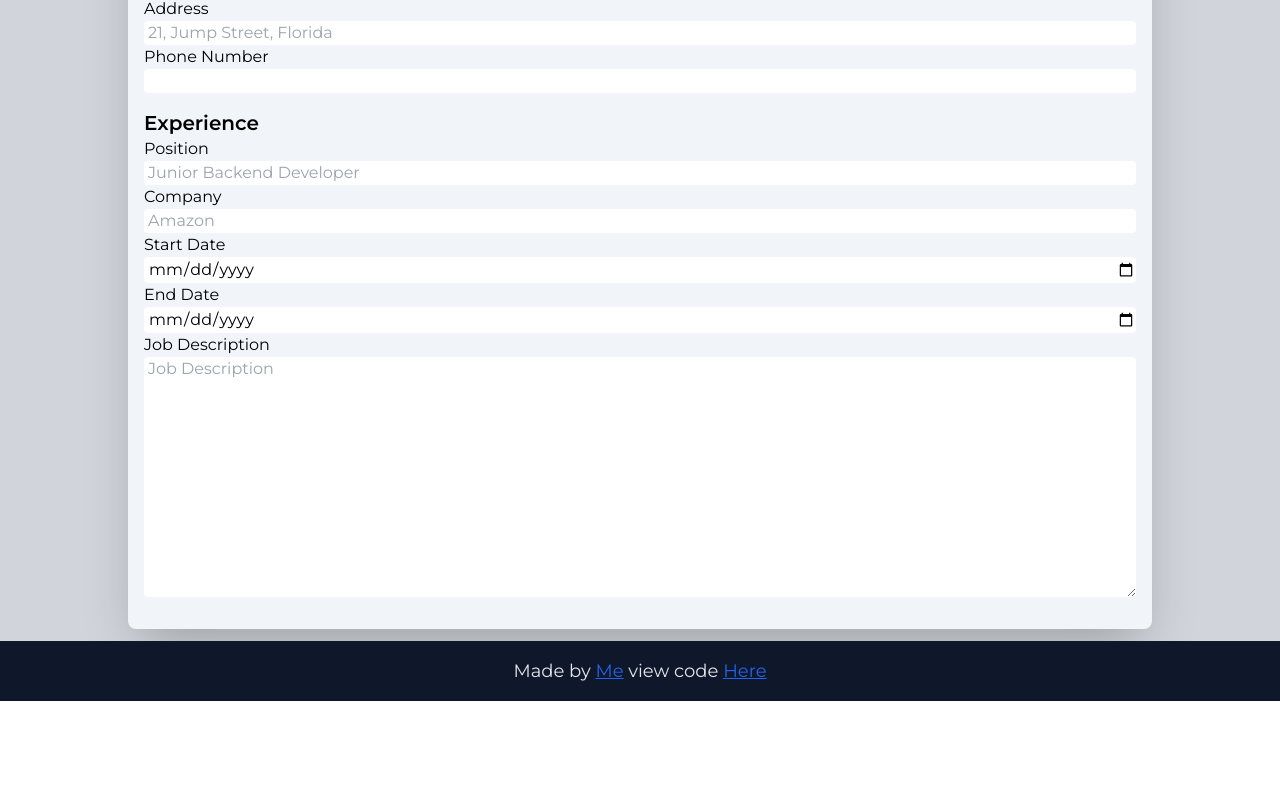
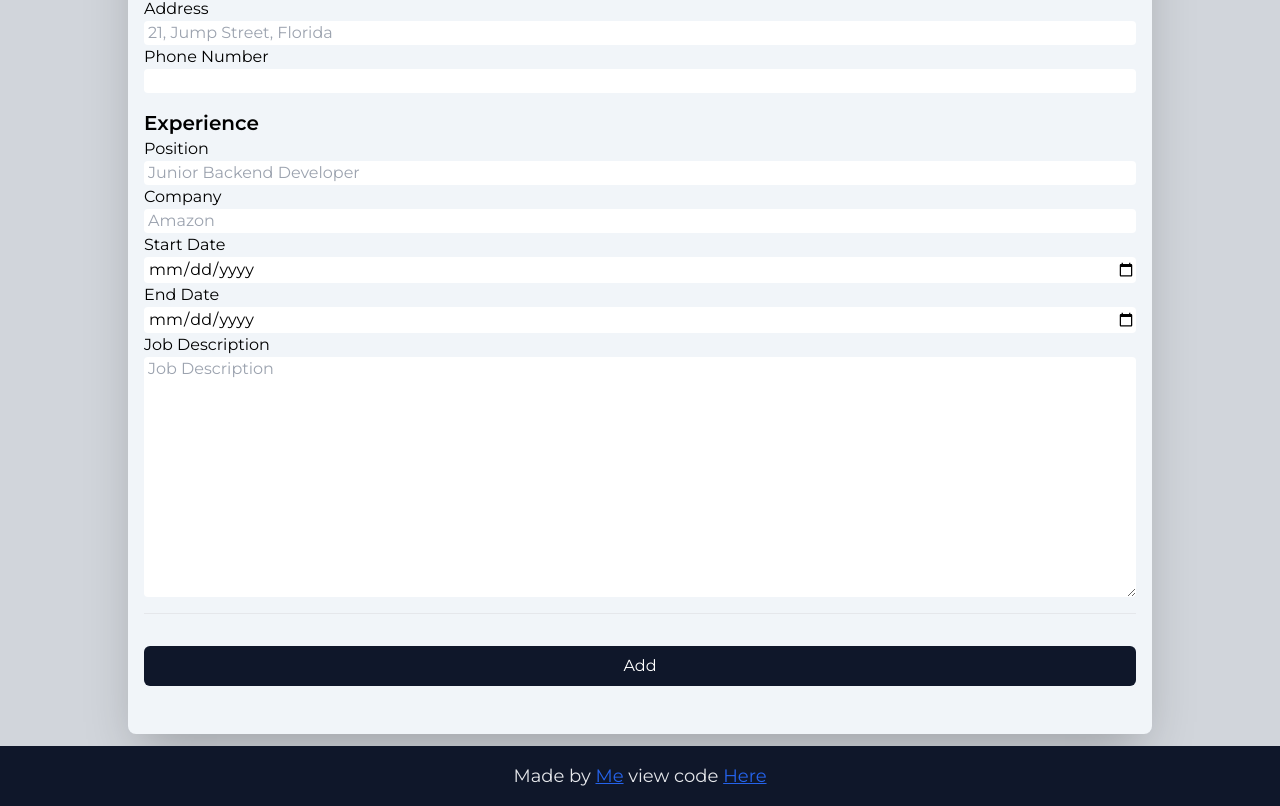
Before and after one commit to Asonance11/CV-Creator, a React (Vite) app: page / in a window 1280 px wide. Shown: the part 375-1181 px from the top of the page. Before the commit the page ends 1076 px from the top, so only its background shows below. Built offline with nearby package versions, Linux system fonts and the light colour scheme.

Commit message:
initializion of add experience button

```diff
--- a/src/components/CV-Form/CVForm.jsx
+++ b/src/components/CV-Form/CVForm.jsx
@@ -12,6 +12,7 @@ const CVForm = (props) => {
 			<Experience
 				experience={props.info.experience}
 				updateExperience={props.getExperience}
+				addExperience={props.addExperience}
 			/>
 		</form>
 	);
--- a/src/components/CV-Form/Experience.jsx
+++ b/src/components/CV-Form/Experience.jsx
@@ -3,6 +3,7 @@ import React from 'react';
 const Experience = (props) => {
 	const experience = props.experience;
 	const updateExperience = props.updateExperience;
+	const addExperience = props.addExperience;
 
 	let allExperience = experience?.map((item, index) => (
 		<div className="flex flex-col gap-0" key={index}>
@@ -65,12 +66,20 @@ const Experience = (props) => {
 				rows="10"
 				placeholder="Job Description"
 			></textarea>
+			<hr className="my-4" />
 		</div>
 	));
 	return (
 		<fieldset className="my-4">
 			<legend className="text-black font-semibold text-xl">Experience</legend>
 			{allExperience}
+			<button
+				type="button"
+				className="bg-slate-900 w-full my-4 text-white p-2 rounded-md"
+				onClick={addExperience}
+			>
+				Add
+			</button>
 		</fieldset>
 	);
 };
--- a/src/components/Main.jsx
+++ b/src/components/Main.jsx
@@ -85,6 +85,7 @@ export default class Main extends Component {
 					info={this.state}
 					getPersonalInfo={this.updatePersonalInfo}
 					getExperience={this.updateExperience}
+					addExperience={this.addNewExperience}
 				/>
 			</div>
 		);
```
